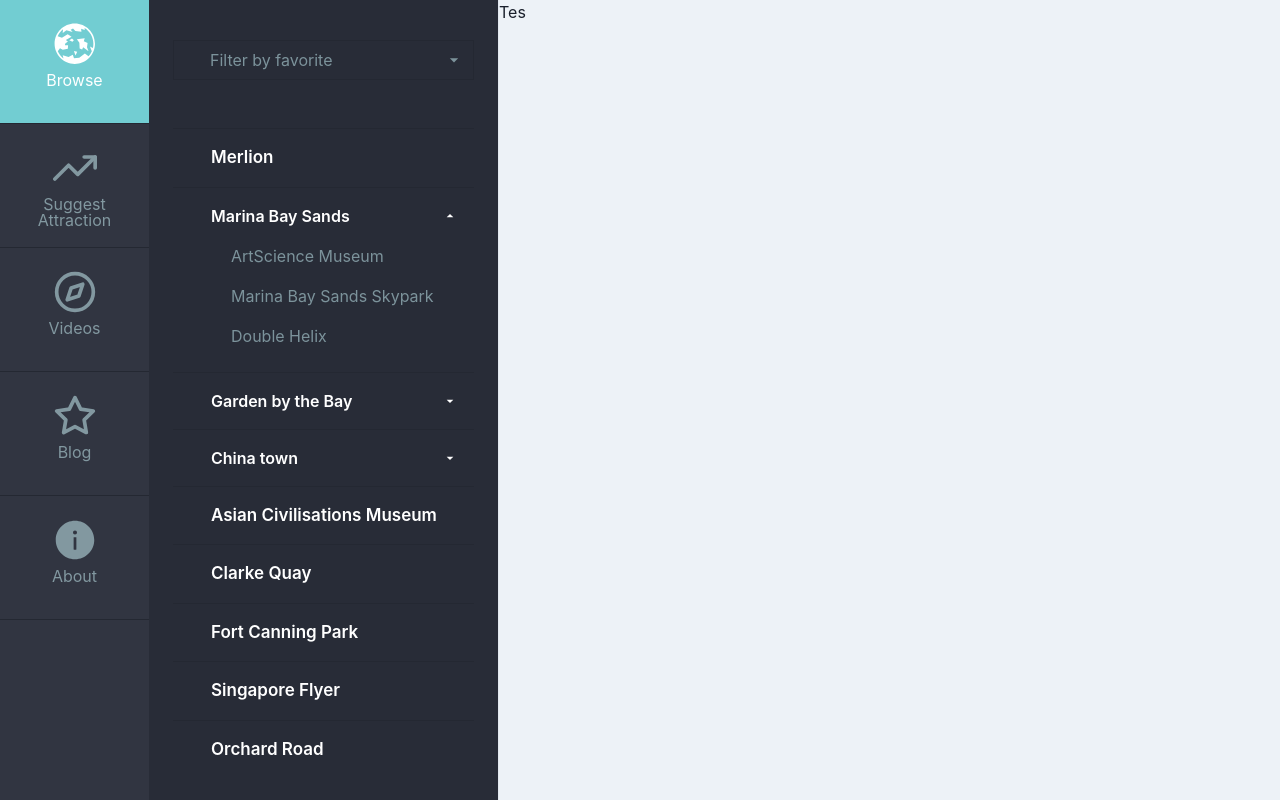
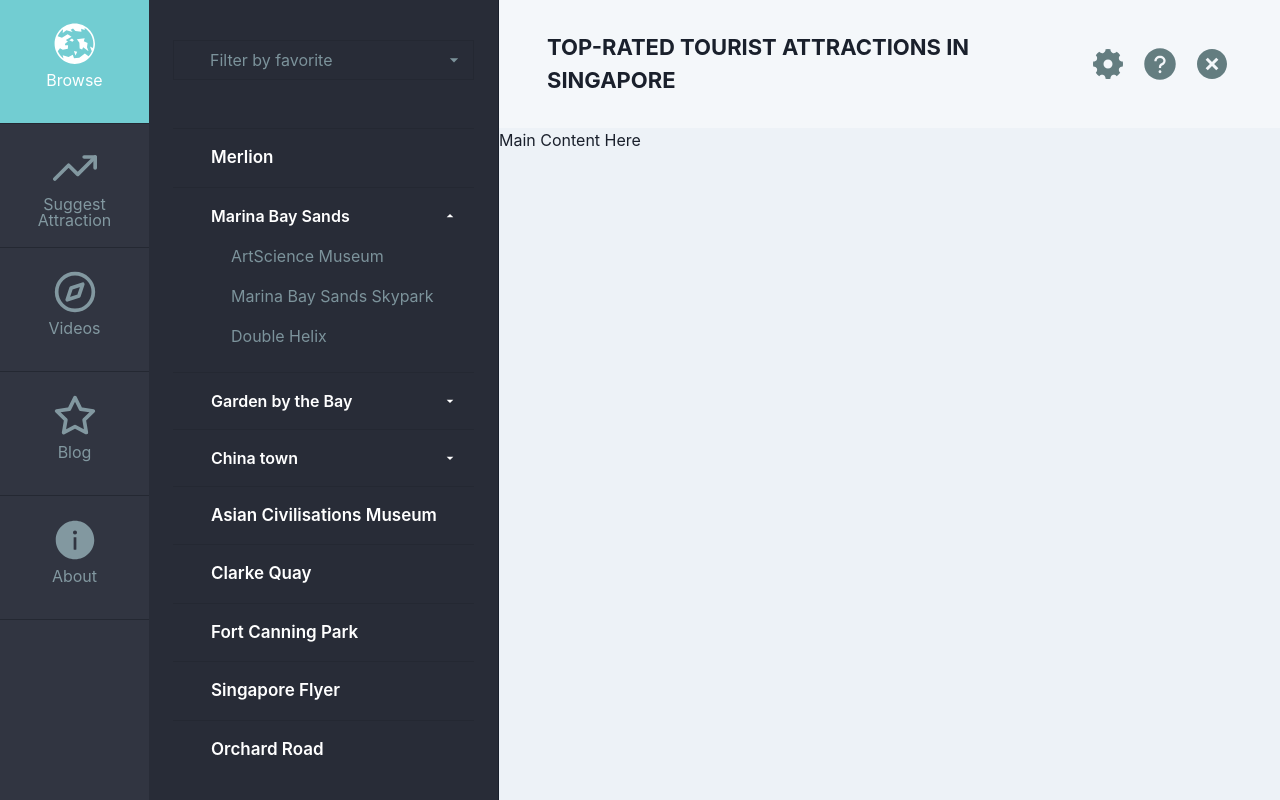
Before and after one commit to budiigunawan/xtr-wst, a Next.js app: page / in a window 1280 px wide. Built offline with nearby package versions, Linux system fonts and the light colour scheme.

Commit message:
create navbar

```diff
--- /dev/null
+++ b/components/Navbar.js
@@ -0,0 +1,49 @@
+import React from 'react';
+import { Box, Flex, HStack, IconButton, Text } from '@chakra-ui/react';
+import { RiCloseCircleFill, RiSettings5Fill } from 'react-icons/ri';
+import { AiFillQuestionCircle } from 'react-icons/ai';
+
+export default function Navbar({ children }) {
+  return (
+    <>
+      <Box bg={'#F4F7FA'} p={8}>
+        <Flex h={16} alignItems={'center'} justifyContent={'space-between'}>
+          <HStack spacing={8} alignItems={'center'}>
+            <Box>
+              <Text ml={4} fontWeight='bold' fontSize='22px'>
+                TOP-RATED TOURIST ATTRACTIONS IN SINGAPORE
+              </Text>
+            </Box>
+          </HStack>
+          <HStack
+            as={'nav'}
+            pr={3}
+            spacing={1}
+            display={{ base: 'none', md: 'flex' }}
+          >
+            <IconButton
+              size='lg'
+              color='#647D80'
+              bgColor='transparent'
+              icon={<RiSettings5Fill size={36} />}
+            />
+            <IconButton
+              size='lg'
+              color='#647D80'
+              bgColor='transparent'
+              icon={<AiFillQuestionCircle size={36} />}
+            />
+            <IconButton
+              size='lg'
+              color='#647D80'
+              bgColor='transparent'
+              icon={<RiCloseCircleFill size={36} />}
+            />
+          </HStack>
+        </Flex>
+      </Box>
+
+      <Box>{children}</Box>
+    </>
+  );
+}
--- a/components/SubSidebar.js
+++ b/components/SubSidebar.js
@@ -1,9 +1,7 @@
 import React from 'react';
 import {
   Box,
-  Icon,
   useColorModeValue,
-  Text,
   Select,
   Accordion,
   AccordionItem,
@@ -32,7 +30,6 @@
     <Box
       bg={'#282C37'}
       borderRight='1px'
-      borderRightColor={useColorModeValue('gray.200', 'gray.700')}
       w={{ base: 'full', md: '350px' }}
       pos='fixed'
       h='full'
--- a/pages/index.js
+++ b/pages/index.js
@@ -2,6 +2,7 @@
 import Head from 'next/head';
 import Sidebar from '../components/Sidebar';
 import SubSidebar from '../components/SubSidebar';
+import Navbar from '../components/Navbar';
 
 export default function Home() {
   return (
@@ -13,7 +14,9 @@
       </Head>
       <Box as='main'>
         <Sidebar>
-          <SubSidebar>Tes</SubSidebar>
+          <SubSidebar>
+            <Navbar>Main Content Here</Navbar>
+          </SubSidebar>
         </Sidebar>
       </Box>
     </div>
```
